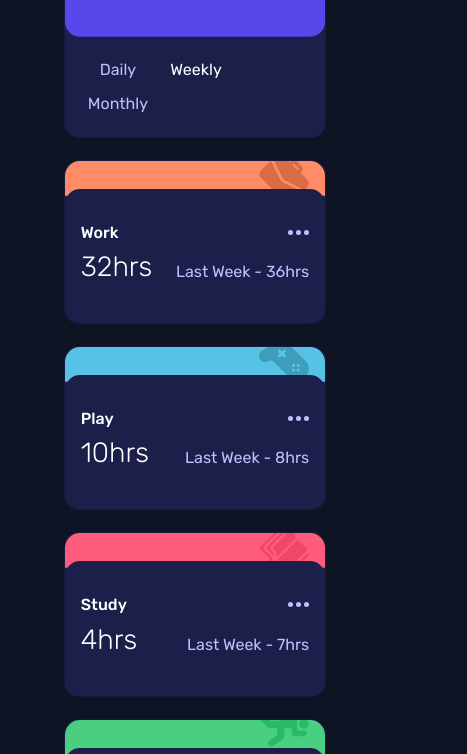
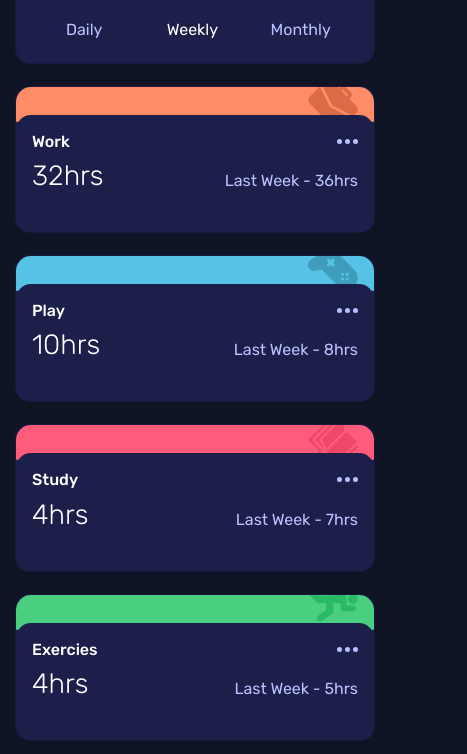
Before and after one commit to ashish-tiwari98/Time-tracking-dashboard, a plain HTML site: page index.html in a window 390 px wide. Shown: the part 159-913 px from the top of the page, 467 px wide, since content can reach past the window. Drawn offline with nearby package versions, Linux system fonts and the light colour scheme.

Commit message:
made minor change

```diff
--- a/styles.css
+++ b/styles.css
@@ -191,12 +191,12 @@ a.selected{
         display: block;
     }
 
+    .container{
+        width:100%;
+    }
+
     .col{
         margin-bottom: 22px;
-    }
-
-    .container{
-        margin:40px auto;
     }
 
     .col-sm-3 .card-header{
@@ -240,12 +240,12 @@ a.selected{
 
     .tabs{
         display: inline-block;
-        width:32.5%;
+        width:32%;
         text-align: center;
         padding:5px;
     }
 
     .col-sm-9 .card-text{
-        margin-top:18px;
+        margin-top:1px;
     }
 }
```
